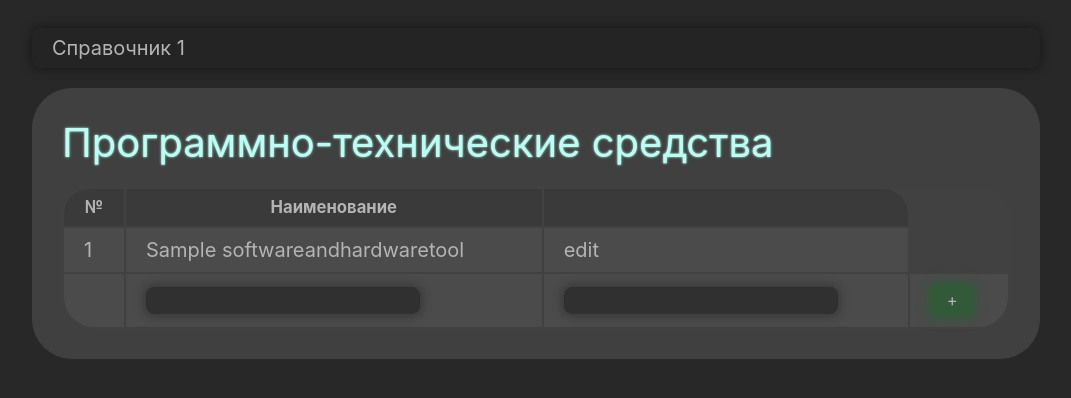
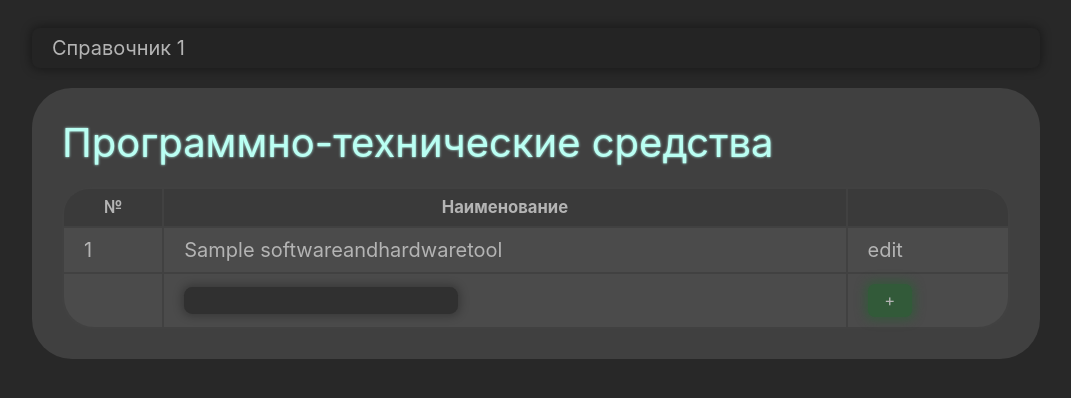
Before and after one commit to ZoomBySNik/Hephaestus, a Django app: page /references/SoftwareAndHardwareTool/ in a window 1280 px wide; the page is wider, and only the part inside the window is pictured. Shown: the part 135-533 px from the top of that part, without its empty margins (104-1175 px from the left). Run offline with Django 4.2, Linux system fonts and the light colour scheme; a user stored in the database is signed in; tables that the repository leaves empty hold one stand-in row (values such as "Sample post"); some libraries are stand-ins or nearby versions.

Commit message:
Поправляет инпутстроку в справочниках

```diff
--- a/domain/templates/references/references.html
+++ b/domain/templates/references/references.html
@@ -29,8 +29,9 @@
                         {% endfor %}
                         <tr>
                             <td></td>
-                            <td><input type="text" class="input-field text-size-smaller"></td>
-                            <td><input type="text" class="input-field text-size-smaller"></td>
+                            {% for field in fields_names %}
+                                <td><input type="text" class="input-field text-size-smaller"></td>
+                            {% endfor %}
                             <td>
                                 <button type="submit" class="button submit text-size-smaller">+</button>
                             </td>
```
